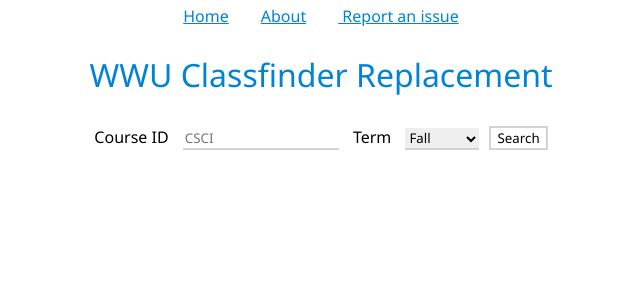
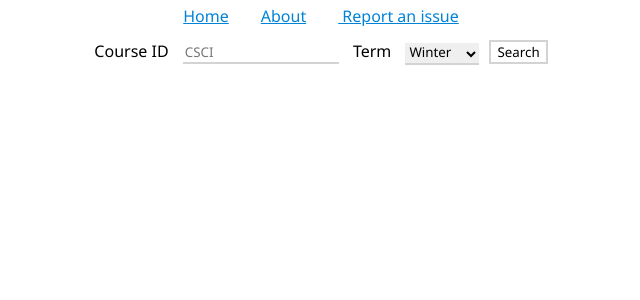
Before and after one commit to Badtz13/classfinder.page, a Vue app: page /home in a window 1280 px wide. Shown: the top 300 px of the page, without its empty margins (319-959 px from the left). Built offline with nearby package versions, Linux system fonts and the light colour scheme.

Commit message:
Update default term

```diff
--- a/src/views/Home.vue
+++ b/src/views/Home.vue
@@ -1,6 +1,5 @@
 <template>
   <main>
-    <h1>WWU Classfinder Replacement</h1>
     <form
       action="javascript:void(0);"
       name="main">
@@ -58,7 +57,7 @@
   data() {
     return {
       Subject: '',
-      Term: 'Fall',
+      Term: 'Winter',
       resData: {},
       filteredData: {},
       resBody: '',
```
